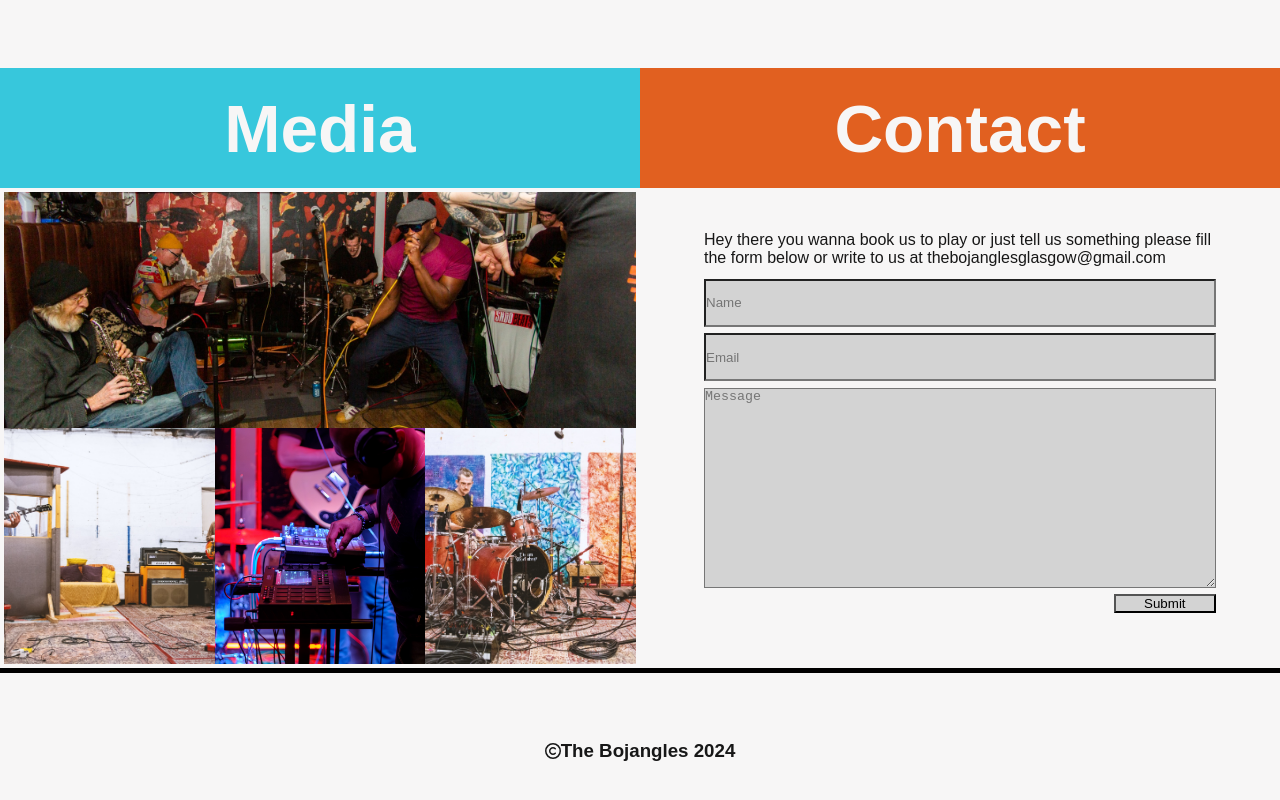
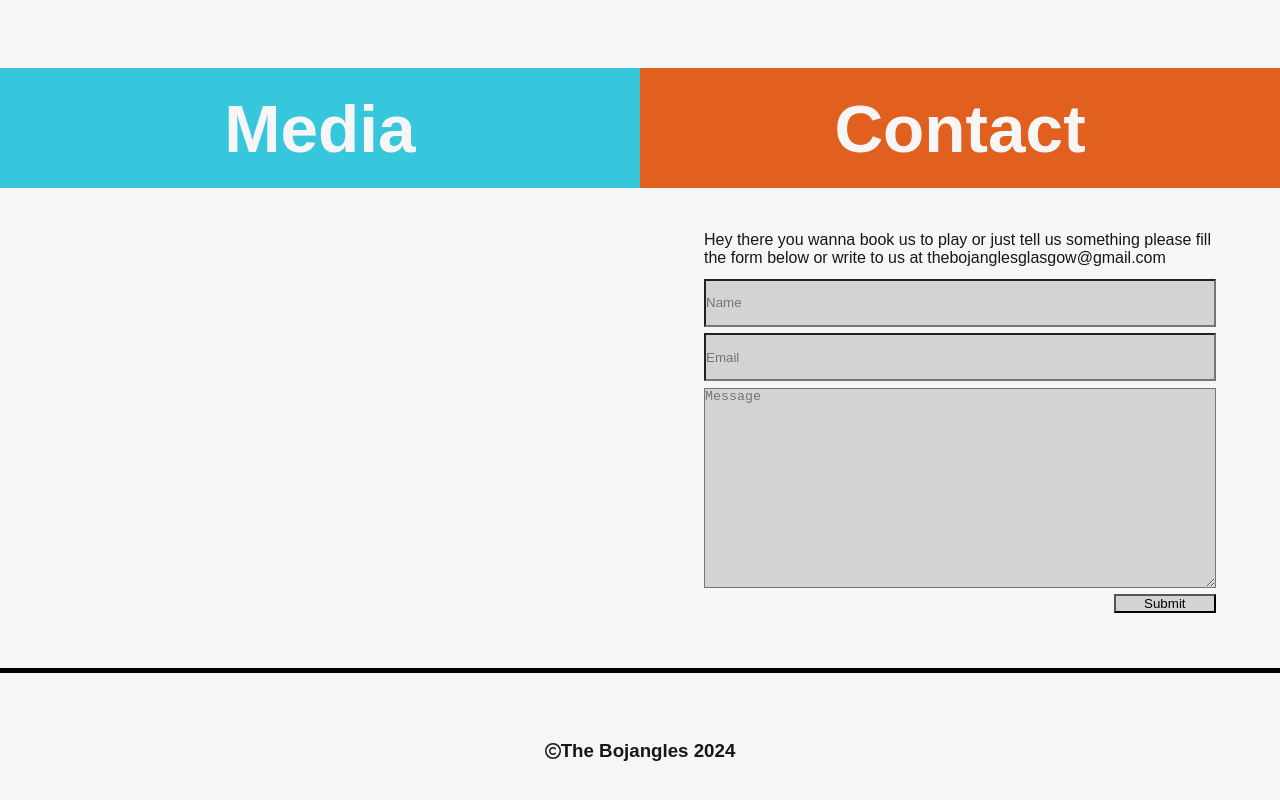
Before and after one commit to Mik20393/the-bojangles-web-app, a Next.js app: page / in a window 1280 px wide. Shown: the part 2332-3132 px from the top of the page. Built offline with nearby package versions, Linux system fonts and the light colour scheme.

Commit message:
Adding instagram web api library

```diff
--- a/package.json
+++ b/package.json
@@ -9,6 +9,7 @@
     "lint": "next lint"
   },
   "dependencies": {
+    "instagram-web-api": "^2.2.2",
     "next": "15.0.2",
     "react": "19.0.0-rc-02c0e824-20241028",
     "react-dom": "19.0.0-rc-02c0e824-20241028",
--- a/src/components/mediaSection.js
+++ b/src/components/mediaSection.js
@@ -1,51 +1,32 @@
-import Image from 'next/image';
-
 import styles from "./mediaSection.module.css";
 
-import mainImage from "@/public/mosh pit.jpg"
-import studioPic from "@/public/guitars.jpg"
-import walter from "@/public/walter.jpg"
-import ja from "@/public/ja.jpg"
+import Instagram from "instagram-web-api";
 
-export default function MediaSection() {
+export default function MediaSection({ posts }) {
+    console.log({posts})
     return(
         <div className={styles.mediaSectionContainer}>
-            <div className={styles.largeImageContentContainer}>
-                <div className={styles.largeImageContainer}>
-                    <Image
-                        src={mainImage}
-                        alt="Image of The Bojangles performing live at Bloc+"
-                        fill={true}
-                        objectFit="cover"
-                    />
-                </div>
-            </div>
-            <div className={styles.smallImageContentConatainer}>
-                <div className={styles.smallImageContainer}>
-                    <Image
-                        src={studioPic}
-                        alt="Image of The Bojangles recording at Dystopia Studios"
-                        fill={true}
-                        objectFit="cover"
-                    />
-                </div>
-                <div className={styles.smallImageContainer}>
-                    <Image
-                        src={walter}
-                        alt="Image of The Bojangles performing live at Bloc+"
-                        fill={true}
-                        objectFit="cover"
-                    />
-                </div>
-                <div className={styles.smallImageContainer}>
-                    <Image
-                        src={ja}
-                        alt="Image of The Bojangles recording at Dystopia Studios"
-                        fill={true}
-                        objectFit="cover"
-                    />
-                </div>
-            </div>
+
         </div>
     )
 }
+
+export async function getInstagramFeed(context) {
+
+    const username = 'bojangles_music'
+    const password = 'Bojanglesglasgow2024.'
+
+    const client = new Instagram({username: username, password: password})
+
+    await client.login();
+
+    const response = await client.getPhotosByUsername({
+        username: username,
+    });
+
+        return {
+            props: {
+                posts: response.user.edge_owner_to_timeline_media.edges,
+            }, // will be passed to the page component as props
+      };
+}
```
Also changed, not shown: 1 other file (tests, documents, lock files or other folders).
